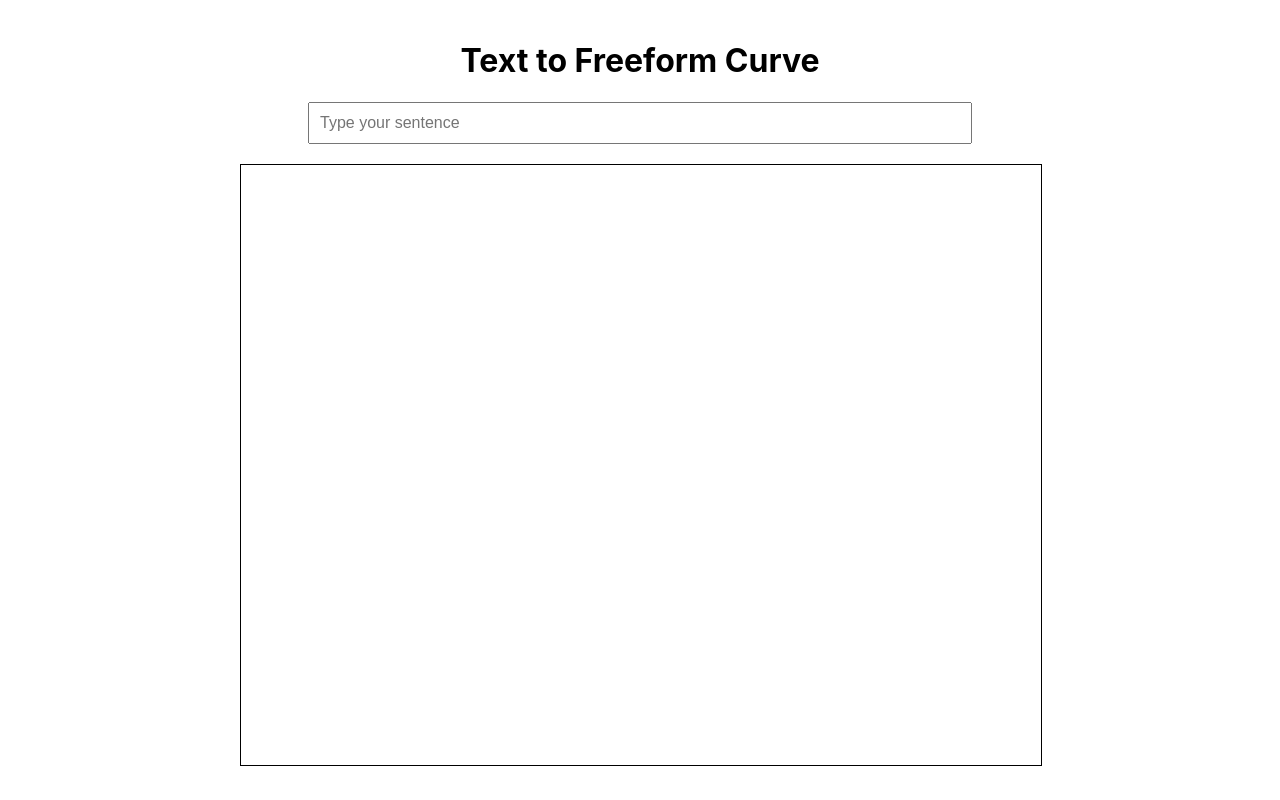
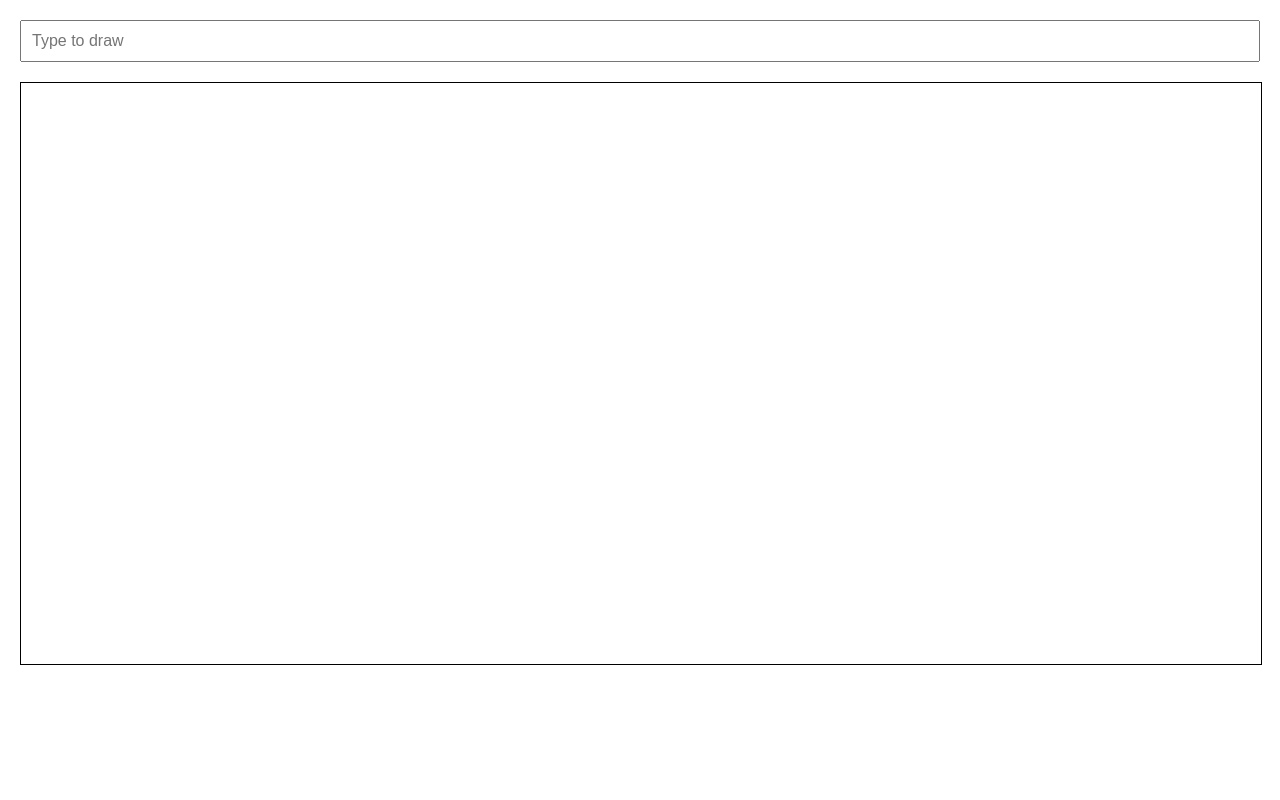
Before and after one commit to davey561/continuous-notation, a React (Create React App) app: page / in a window 1280 px wide. Built offline with nearby package versions, Linux system fonts and the light colour scheme.

Commit message:
fixed formatting

```diff
--- a/src/App.tsx
+++ b/src/App.tsx
@@ -82,7 +82,7 @@ const App: React.FC = () => {
   if (isMobile) {
     return (
       <div style={{ textAlign: 'center', padding: '20px' }}>
-        <h1>Access from Desktop Only!</h1>
+        <p>Access from Desktop Only!</p>
         <p>To play around with this prototype, please access it from a desktop browser.</p>
         <input
           type="email"
@@ -103,16 +103,31 @@ const App: React.FC = () => {
   }
 
   return (
-    <div style={{ textAlign: 'center', padding: '20px', maxWidth: '800px', margin: '0 auto' }}>
-      <h1>Text to Freeform Curve</h1>
+    <div style={{ textAlign: 'center', padding: '20px', margin: '0 auto' }}>
       <input
         type="text"
         value={inputText}
         onChange={handleChange}
-        placeholder="Type your sentence"
-        style={{ width: '80%', padding: '10px', marginBottom: '20px', fontSize: '16px' }}
+        placeholder="Type to draw"
+        style={{
+          width: '100%',
+          maxWidth: '100vw',
+          padding: '10px',
+          marginBottom: '20px',
+          fontSize: '16px',
+          boxSizing: 'border-box', // Ensure padding and border are included in width
+        }}
       />
-      <canvas ref={canvasRef} width={800} height={600} style={{ border: '1px solid #000' }} />
+      <canvas
+        ref={canvasRef}
+        width={window.innerWidth}
+        height={600}
+        style={{
+          width: '100%',
+          maxWidth: '100vw',
+          border: '1px solid #000',
+        }}
+      />
     </div>
   );
 };
```
